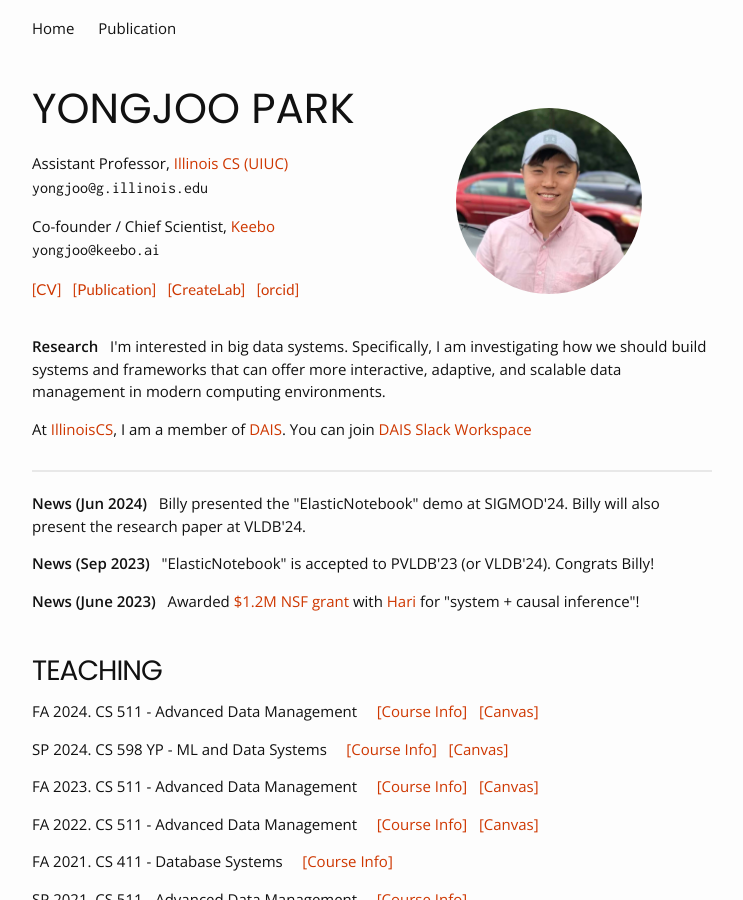
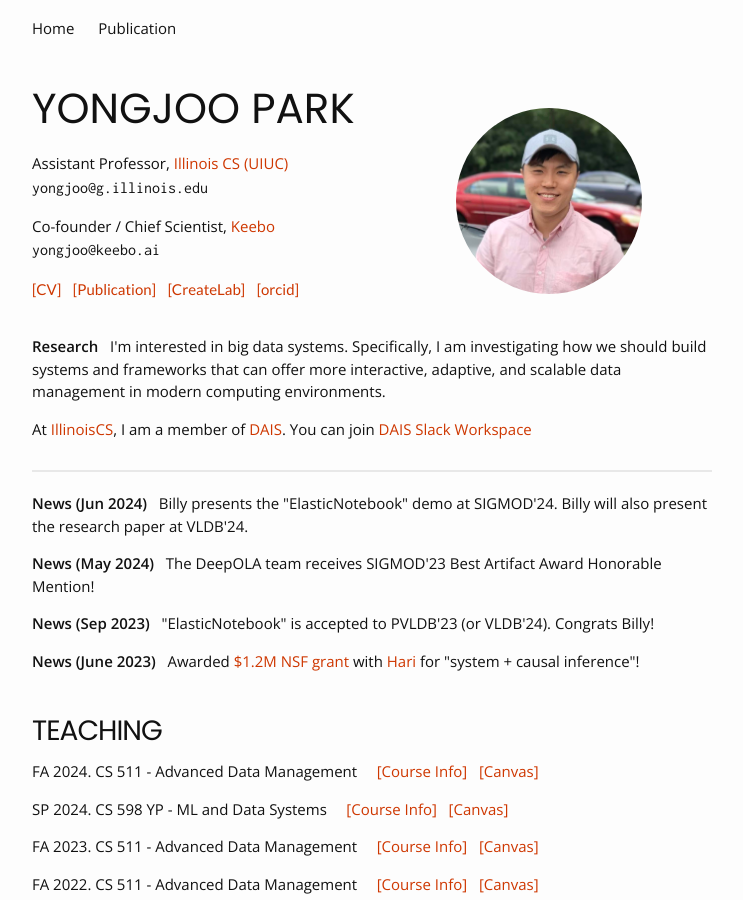
Before and after one commit to pyongjoo/pyongjoo.github.io, a Jekyll site: the page built from index.html, in a window 1280 px wide and 900 px high. Shown: the whole window, without its empty margins (268-1011 px from the left). Built offline with Jekyll 4.4.1, drawn with Linux system fonts in a browser that asks for light colours.

Commit message:
deepola award added

```diff
--- a/index.html
+++ b/index.html
@@ -51,8 +51,9 @@ layout: home
 	<div class="row news-block">
 	    <div class="col-md-12 col-lg-12">
 		<!-- <p>I wrote <a href="https://www.reddit.com/r/UIUC/comments/10sa5uj/avoid_using_illinoisedu_email_for_important/">this Reddit post</a> regarding the university email issue. </p> -->
-        <p><b>News (Jun 2024)</b> &nbsp; Billy presented the "ElasticNotebook" demo at SIGMOD'24.
+        <p><b>News (Jun 2024)</b> &nbsp; Billy presents the "ElasticNotebook" demo at SIGMOD'24.
                 Billy will also present the research paper at VLDB'24.</p>
+        <p><b>News (May 2024)</b> &nbsp; The DeepOLA team receives SIGMOD'23 Best Artifact Award Honorable Mention!</p>
 		<p><b>News (Sep 2023)</b> &nbsp; "ElasticNotebook" is accepted to PVLDB'23 (or VLDB'24). Congrats Billy!</p>
 		<p><b>News (June 2023)</b> &nbsp; Awarded <a href="https://www.nsf.gov/awardsearch/showAward?AWD_ID=2312561&HistoricalAwards=false">$1.2M NSF grant</a>
             with <a href="http://sundaram.cs.illinois.edu/">Hari</a> for "system + causal inference"!</p>
```
